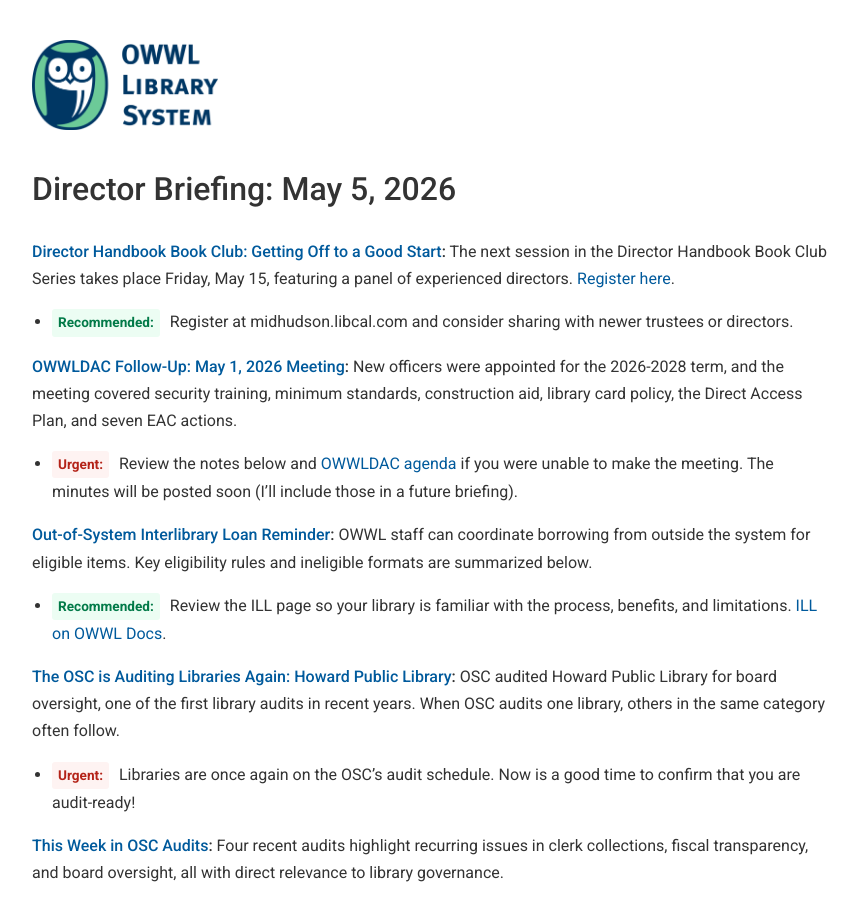
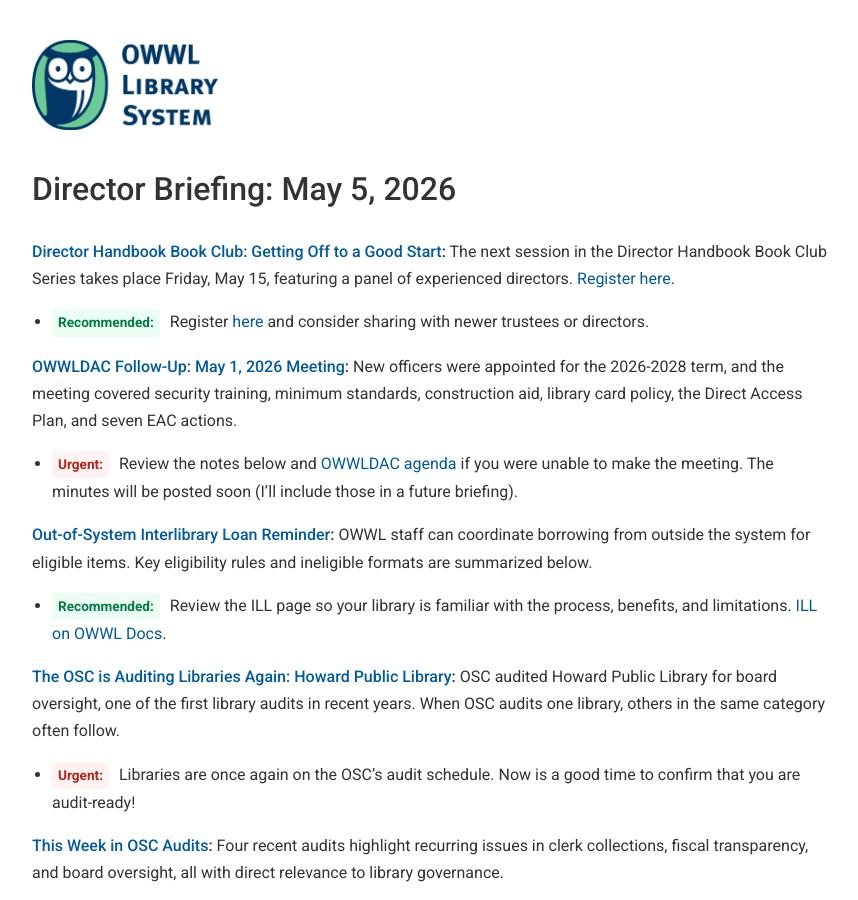
Before and after one commit to OWWL-Library-System/briefing, a Jekyll site: the page built from director/2026-05-05.md, in a window 1280 px wide and 900 px high. Shown: the whole window, without its empty margins (208-1066 px from the left). Built offline with Jekyll 4.4.1, drawn with Linux system fonts in a browser that asks for light colours.

Commit message:
Update 2026-05-05.md

```diff
--- a/director/2026-05-05.md
+++ b/director/2026-05-05.md
@@ -9,7 +9,7 @@ title: Director Briefing - May 5, 2026
 
 **[Director Handbook Book Club: Getting Off to a Good Start](#director-handbook-book-club-getting-off-to-a-good-start):** The next session in the Director Handbook Book Club Series takes place Friday, May 15, featuring a panel of experienced directors. [Register here]([url](https://us06web.zoom.us/webinar/register/WN_HvbvHrNQQ2OsAB-FwZ-X-A)).
 
-- <span class="action action-recommended">Recommended:</span> Register at midhudson.libcal.com and consider sharing with newer trustees or directors.
+- <span class="action action-recommended">Recommended:</span> Register [here]([url](https://us06web.zoom.us/webinar/register/WN_HvbvHrNQQ2OsAB-FwZ-X-A)) and consider sharing with newer trustees or directors.
 
 **[OWWLDAC Follow-Up: May 1, 2026 Meeting](#owwldac-follow-up-may-1-2026-meeting):** New officers were appointed for the 2026-2028 term, and the meeting covered security training, minimum standards, construction aid, library card policy, the Direct Access Plan, and seven EAC actions.
 
```
